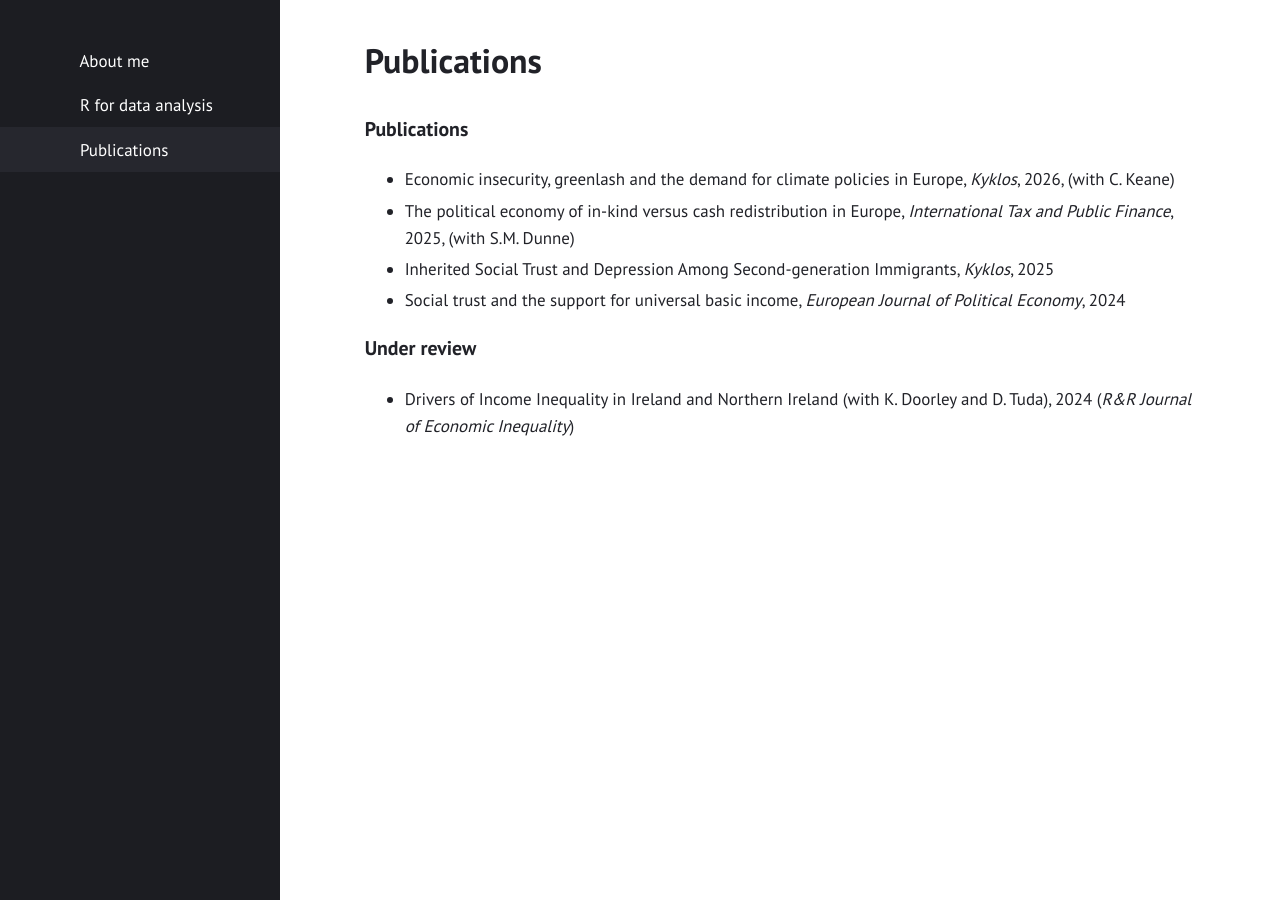
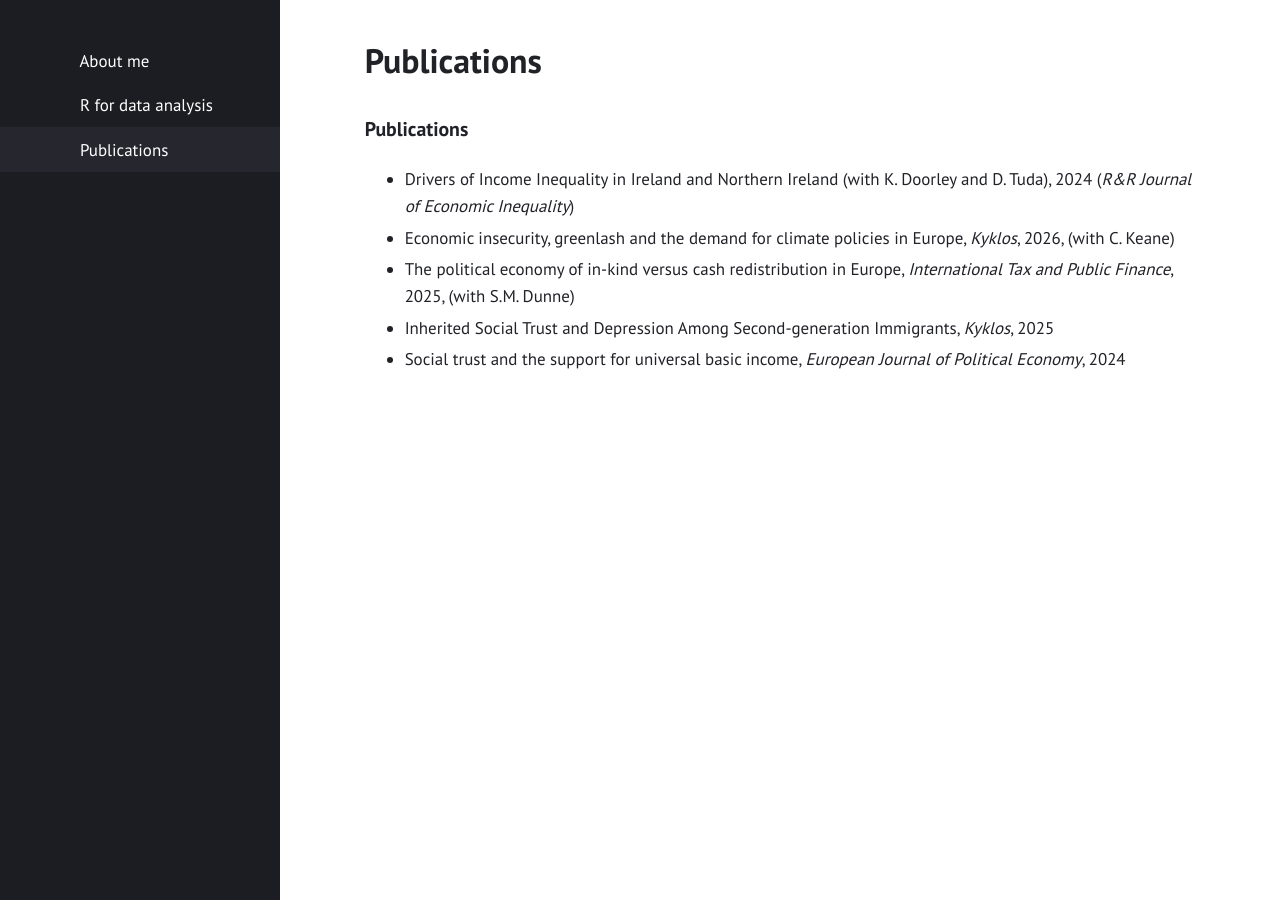
Before and after one commit to gubellom/gubellom.github.io, a Jekyll site: the page built from replication.md, in a window 1280 px wide. Built offline with Jekyll 4.4.1, drawn with Linux system fonts in a browser that asks for light colours.

Commit message:
Update replication.md
Signed-off-by: Michele Gubello <62111923+gubellom@users.noreply.github.com>

```diff
--- a/replication.md
+++ b/replication.md
@@ -18,10 +18,8 @@ title: "Publications"
 
 
 ### Publications
+- Drivers of Income Inequality in Ireland and Northern Ireland (with K. Doorley and D. Tuda), 2024 (*R&R Journal of Economic Inequality*)
 - Economic insecurity, greenlash and the demand for climate policies in Europe, *Kyklos*, 2026, (with C. Keane)
 - The political economy of in-kind versus cash redistribution in Europe, *International Tax and Public Finance*, 2025, (with S.M. Dunne)
 - Inherited Social Trust and Depression Among Second-generation Immigrants, *Kyklos*, 2025
 - Social trust and the support for universal basic income, *European Journal of Political Economy*, 2024
-
-### Under review
-- Drivers of Income Inequality in Ireland and Northern Ireland (with K. Doorley and D. Tuda), 2024 (*R&R Journal of Economic Inequality*)
```
